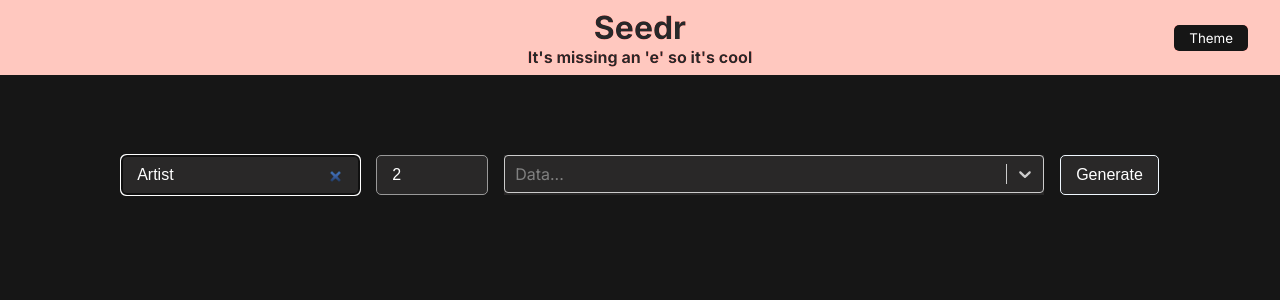
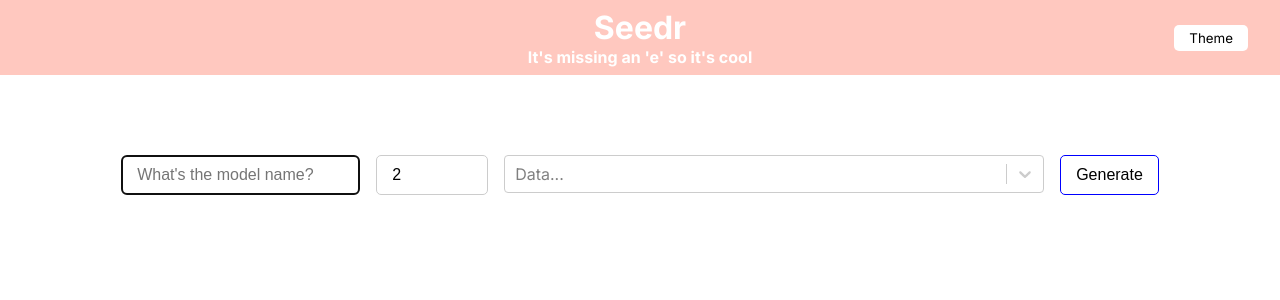
Before and after one commit to aleksanderbrymora/seedr, a React (Create React App) app: page / in a window 1280 px wide. Shown: the top 300 px of the page. Built offline with nearby package versions, Linux system fonts and the light colour scheme.

Commit message:
added dark theme

```diff
--- a/src/components/App.js
+++ b/src/components/App.js
@@ -4,7 +4,7 @@ import styled, { ThemeProvider } from 'styled-components';
 import InputArea from './InputArea';
 
 function App() {
-	const [isDark, setIsDark] = useState(true);
+	const [isDark, setIsDark] = useState(false);
 
 	return (
 		<Background isDark={isDark} className='App'>
--- a/src/components/InputArea.js
+++ b/src/components/InputArea.js
@@ -6,7 +6,7 @@ import SeedShow from './states/SeedShow';
 import styled from 'styled-components';
 
 export default () => {
-	const [model, setModel] = useState('Artist');
+	const [model, setModel] = useState('');
 	const [fields, setFields] = useState([]);
 	const [copies, setCopies] = useState(2);
 	const [seeds, setSeeds] = useState('');
```
